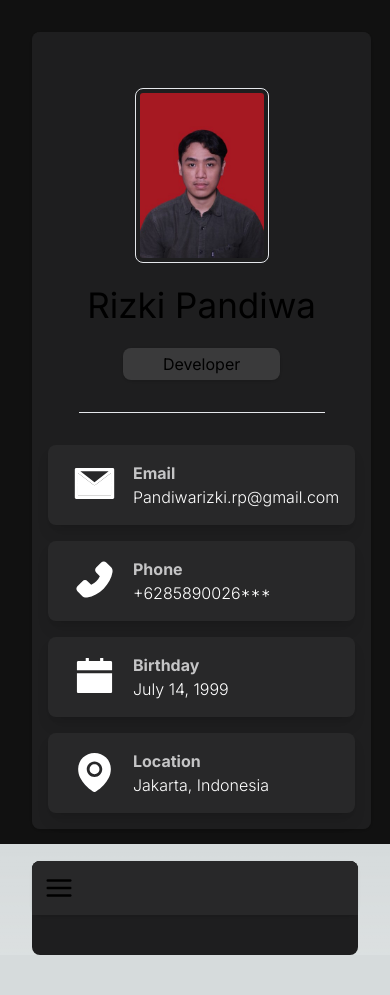
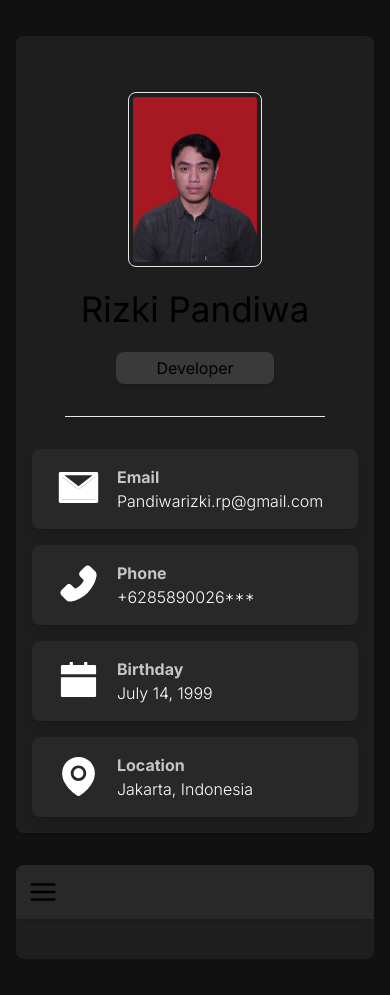
Before and after one commit to pndwrzk/pandiwa-web, a Next.js app: page /about in a window 390 px wide. Before the commit the page ends 955 px from the top, so only its background shows below. Built offline with nearby package versions, Linux system fonts and the light colour scheme.

Commit message:
fixing mobile view

```diff
--- a/src/app/layout.tsx
+++ b/src/app/layout.tsx
@@ -20,12 +20,12 @@ export default function RootLayout({
   return (
     <html lang="en">
       <body className={inter.className}>
-        <div className="flex flex-wrap h-screen w-full p-4  bg-[#111111]">
+        <div className="flex flex-wrap lg:h-screen h-full w-full  py-5  bg-[#111111]">
           <div className="w-full sm:w-full md:w-full lg:w-full xl:w-[30%]  m-4 bg-[#1E1E1F]  rounded-lg">
             <Sidebar />
           </div>
 
-          <div className="w-full sm:w-full md:w-full lg:w-full xl:w-[66%] m-4   bg-[#1E1E1F]  rounded-lg">
+          <div className="w-full sm:w-full md:w-full lg:w-full xl:w-[67%] m-4   bg-[#1E1E1F]  rounded-lg">
             <Navbar />
             <div className="p-5">{children}</div>
           </div>
--- a/src/components/navbar.tsx
+++ b/src/components/navbar.tsx
@@ -10,7 +10,7 @@ function Navbar() {
     setIsOpen(val);
   };
   return (
-    <div className="bg-[#1E1E1F]  rounded-lg shadow flex flex-wrap items-center justify-between  lg:bg-[#282829]  rounded-tl-lg lg:rounded-br-[30px] w-full lg:w-[550px]">
+    <div className="bg-[#1E1E1F]  rounded-lg shadow flex flex-col  items-center justify-between  lg:bg-[#282829]  rounded-tl-lg lg:rounded-br-[30px] w-full lg:w-[550px]">
       <div className="flex md:hidden p-3 w-full bg-[#282829] rounded-t-lg">
         <button onClick={() => toggleNavbar(isOpen ? false : true)}>
           {isOpen ? (
```
